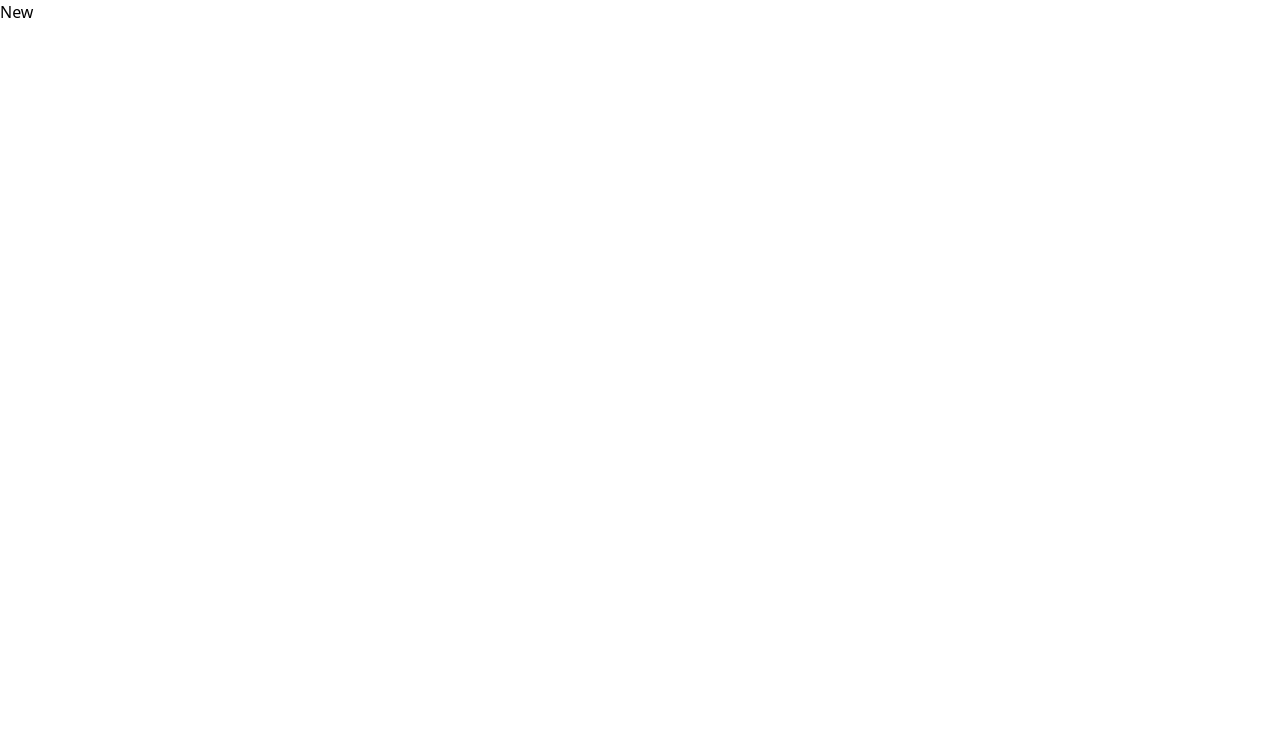
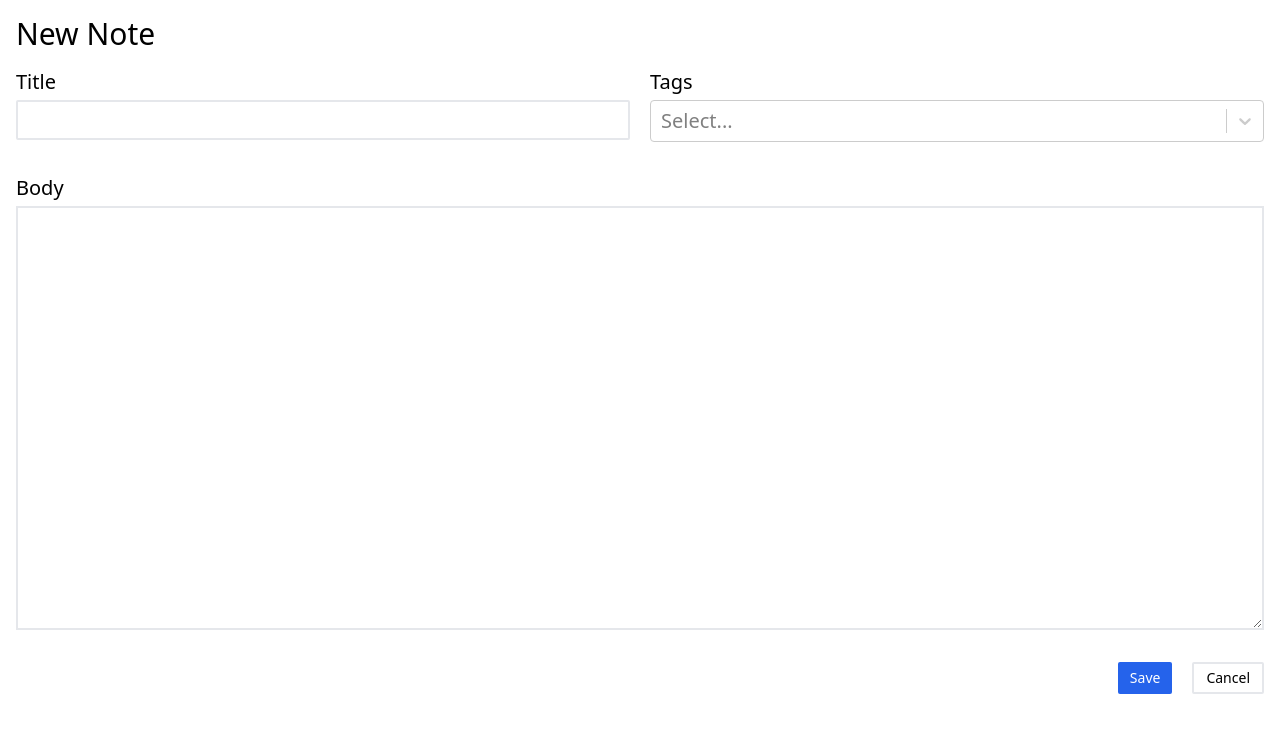
Before and after one commit to Vinayak52525/markdown-supported-notes, a React (Vite) app: page /new in a window 1280 px wide. Shown: the top 732 px of the page. Built offline with nearby package versions, Linux system fonts and the light colour scheme.

Commit message:
Added New note form with the multi select component

```diff
--- a/src/App.tsx
+++ b/src/App.tsx
@@ -1,11 +1,12 @@
 import { Navigate, Route, Routes } from "react-router-dom";
+import { NewNote } from "./components/NewNote";
 
 const App = () => {
   return (
-    <div className="">
+    <div className="m-4 text-xl">
       <Routes>
         <Route path="/" element={<h1>Root</h1>} />
-        <Route path="/new" element={<h1>New</h1>} />
+        <Route path="/new" element={<NewNote />} />
         <Route path="/:id">
           <Route index element={<h1>Show</h1>} />
           <Route path="edit" element={<h1>Show Edit</h1>} />
--- /dev/null
+++ b/src/components/NewNote.tsx
@@ -0,0 +1,10 @@
+import { NoteForm } from "./NoteForm";
+
+export const NewNote = () => {
+  return (
+    <>
+      <h1 className="mb-4 text-3xl">New Note</h1>
+      <NoteForm onSubmit={() => {}} />
+    </>
+  );
+};
--- /dev/null
+++ b/src/components/NoteForm.tsx
@@ -0,0 +1,65 @@
+import { FormEvent, useRef, useState } from "react";
+import { Link } from "react-router-dom";
+import CreatableReactSelect from "react-select/creatable";
+import { NoteData, Tag } from "../types";
+
+type NoteFormProps = {
+  onSubmit: (data: NoteData) => void;
+};
+
+export const NoteForm = ({ onSubmit }: NoteFormProps) => {
+  const titleRef = useRef<HTMLInputElement>(null);
+  const markdownRef = useRef<HTMLTextAreaElement>(null);
+  const [selectedTags, setSelectedTags] = useState<Tag[]>([]);
+  const handleSubmitNote = (event: FormEvent) => {
+    event.preventDefault();
+    onSubmit({
+      title: titleRef.current!.value,
+      markdown: markdownRef.current!.value,
+      tags: [],
+    });
+  };
+
+  return (
+    <form className="flex flex-col gap-8" onSubmit={handleSubmitNote}>
+      <div className="flex justify-between gap-5">
+        <div className="flex flex-col w-full gap-1">
+          <label>Title</label>
+          <input
+            required
+            ref={titleRef}
+            className="border-solid rounded-sm border-2 p-1 border-gray-200 focus:border-blue-800"
+            type="text"
+          />
+        </div>
+        <div className="flex flex-col w-full gap-1">
+          <label>Tags</label>
+          <CreatableReactSelect
+            isMulti
+            value={selectedTags.map(({ label, id }) => ({ label, value: id }))}
+            onChange={(tags) =>
+              setSelectedTags(
+                tags.map(({ label, value }) => ({ label, id: value }))
+              )
+            }
+          />
+        </div>
+      </div>
+
+      <div className="flex flex-col w-full gap-1">
+        <label>Body</label>
+        <textarea required ref={markdownRef} className="border-2" rows={15} />
+      </div>
+      <div className="flex gap-5 justify-end">
+        <button className="bg-blue-600 text-sm px-3 py-1 rounded-sm text-white">
+          Save
+        </button>
+        <Link to="..">
+          <button className="border-solid border-2 text-sm px-3 py-1 rounded-sm">
+            Cancel
+          </button>
+        </Link>
+      </div>
+    </form>
+  );
+};
--- /dev/null
+++ b/src/types/index.ts
@@ -0,0 +1,24 @@
+export type Tag = {
+  id: string;
+  label: string;
+};
+
+export type NoteData = {
+  title: string;
+  markdown: string;
+  tags: Tag[];
+};
+
+export type Note = {
+  id: string;
+} & NoteData;
+
+export type RawNote = {
+  id: string;
+};
+
+export type RawNoteData = {
+  title: string;
+  markdown: string;
+  tagIds: RawNote[];
+};
```
